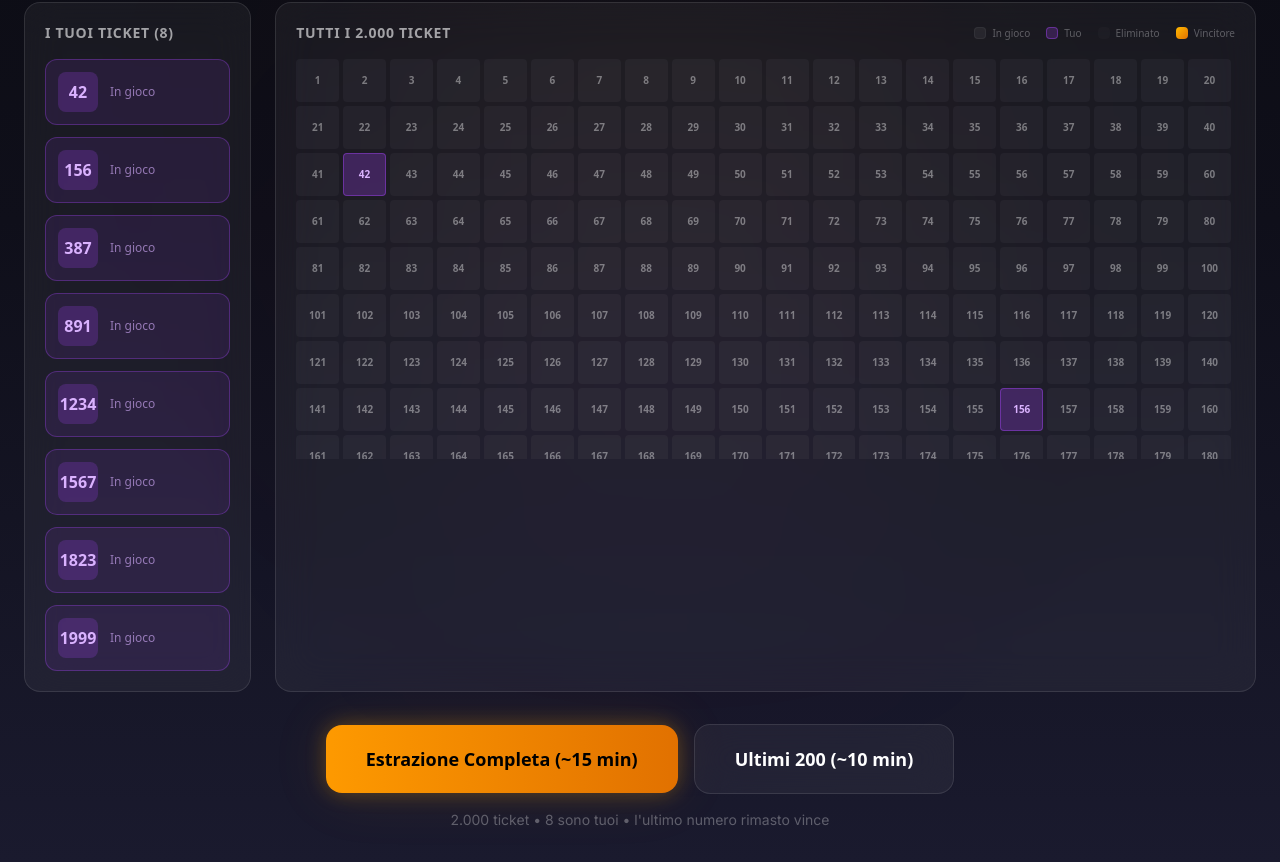
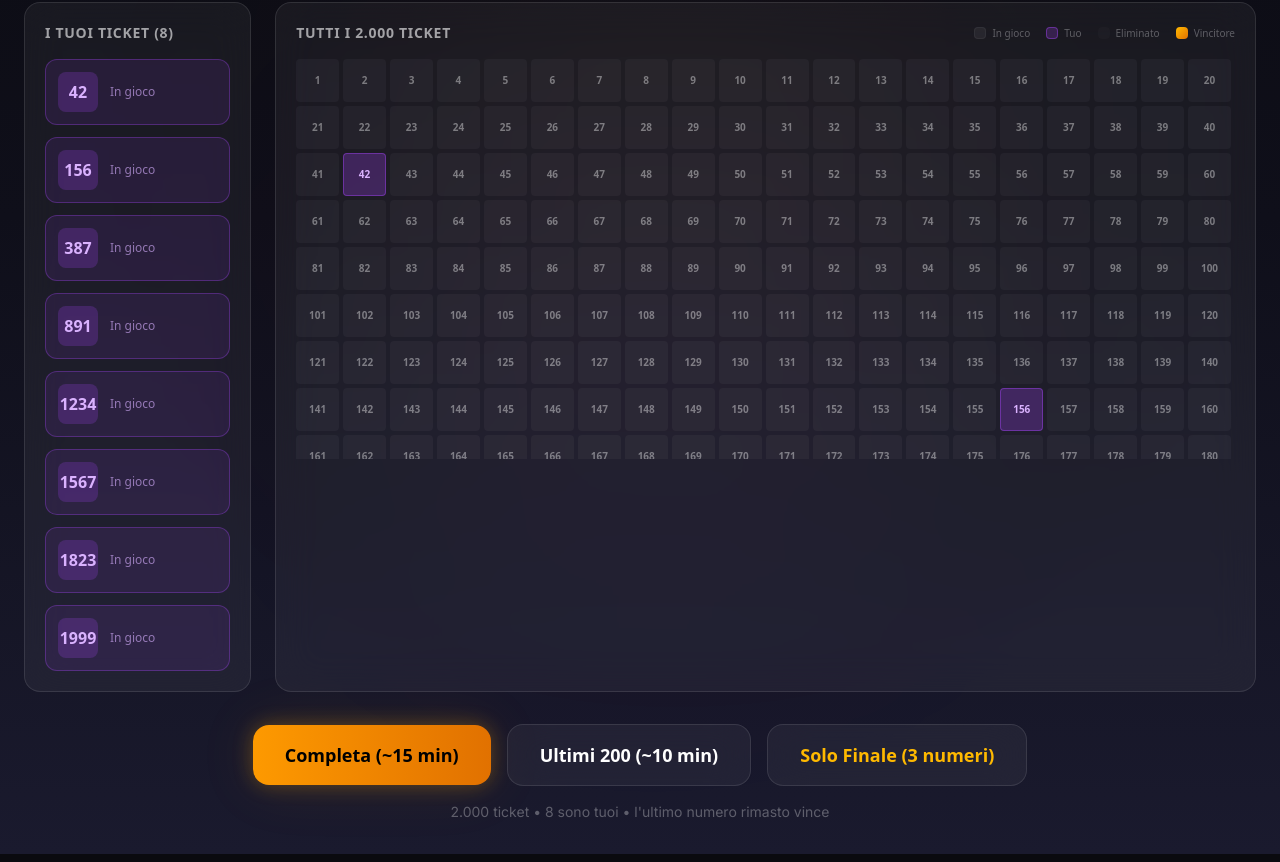
Before and after one commit to Ninaglkia/concorsi-premium, a Next.js app: page /estrazione/demo in a window 1280 px wide. Shown: the part 420-1282 px from the top of the page. Built offline with nearby package versions, Linux system fonts and the light colour scheme.

Commit message:
fix: showdown numbers all identical until reveal
- All 3 numbers look the same during shake/reveal-text phases
- No purple highlight or golden glow until winner is revealed
- Added 'Solo Finale (3 numeri)' button to test showdown directly

```diff
--- a/src/app/estrazione/demo/page.tsx
+++ b/src/app/estrazione/demo/page.tsx
@@ -184,29 +184,15 @@ function Showdown({
                     className={`w-24 h-24 sm:w-32 sm:h-32 md:w-40 md:h-40 rounded-2xl flex items-center justify-center font-bold text-3xl sm:text-4xl md:text-5xl transition-all duration-500 ${
                       isWin && showdownStep === "winner"
                         ? "bg-gradient-to-br from-amber-400 to-amber-600 text-black heartbeat-glow"
-                        : isWin
-                        ? "heartbeat-glow"
-                        : ""
-                    } ${
-                      isUser
-                        ? "bg-purple-500/20 text-purple-300 border-2 border-purple-500/50"
                         : "bg-white/[0.08] text-white border-2 border-white/20"
                     } ${
                       showdownStep === "shake" || showdownStep === "reveal-text"
                         ? "heartbeat"
                         : ""
                     }`}
-                    style={
-                      isWin && showdownStep === "winner"
-                        ? { animation: "none", transform: "scale(1)" }
-                        : {}
-                    }
                   >
                     {num}
                   </div>
-                  {isUser && (
-                    <span className="mt-2 text-xs text-purple-400 font-bold">TUO</span>
-                  )}
                 </motion.div>
               )}
             </AnimatePresence>
@@ -429,36 +415,40 @@ export default function ExtractionDemo() {
     return () => clearTimeout(timer);
   }, [phase, countdown]);
 
-  const startExtraction = (skipTo200 = false) => {
+  const startExtraction = (mode: "full" | "skip200" | "showdown" = "full") => {
     const allNumbers = Array.from({ length: TOTAL_TICKETS }, (_, i) => i + 1);
     const shuffled = shuffleArray(allNumbers);
     extractionOrder.current = shuffled;
 
-    if (skipTo200) {
-      // Pre-draw 1800 numbers, keep last 200 (make sure user ticket #42 survives)
+    // Common reset
+    setBatchNumbers([]);
+    setCurrentNumber(null);
+    setWinnerNumber(null);
+    setSpinning(false);
+    setUserEliminated(null);
+    setFinalThree([]);
+    setShowdownStep("shake");
+
+    if (mode === "showdown") {
+      // Jump straight to last 3 numbers
+      const startIdx = TOTAL_TICKETS - FINALE_THRESHOLD;
+      indexRef.current = startIdx;
+      setDrawnNumbers(shuffled.slice(0, startIdx));
+      // Trigger showdown directly
+      const remainingNums = shuffled.slice(startIdx);
+      const winner = remainingNums[remainingNums.length - 1];
+      setFinalThree(remainingNums);
+      setWinnerNumber(winner);
+      setPhase("showdown");
+    } else if (mode === "skip200") {
       const startIdx = TOTAL_TICKETS - BATCH_THRESHOLD;
       indexRef.current = startIdx;
-      const preDrawn = shuffled.slice(0, startIdx);
-      setDrawnNumbers(preDrawn);
-      setBatchNumbers([]);
-      setCurrentNumber(null);
-      setWinnerNumber(null);
-      setSpinning(false);
-      setUserEliminated(null);
-      setFinalThree([]);
-      setShowdownStep("shake");
+      setDrawnNumbers(shuffled.slice(0, startIdx));
       setCountdown(3);
       setPhase("countdown");
     } else {
       indexRef.current = 0;
       setDrawnNumbers([]);
-      setBatchNumbers([]);
-      setCurrentNumber(null);
-      setWinnerNumber(null);
-      setSpinning(false);
-      setUserEliminated(null);
-      setFinalThree([]);
-      setShowdownStep("shake");
       setCountdown(5);
       setPhase("countdown");
     }
@@ -641,7 +631,7 @@ export default function ExtractionDemo() {
                 onClick={reset}
                 className="mt-4 px-6 py-3 rounded-xl bg-gradient-to-r from-amber-500 to-amber-600 text-black font-bold hover:from-amber-400 hover:to-amber-500 transition-all glow-gold"
               >
-                Riprova Estrazione
+                Riprova
               </button>
             </motion.div>
           )}
@@ -872,16 +862,22 @@ export default function ExtractionDemo() {
           >
             <div className="flex flex-col sm:flex-row items-center justify-center gap-4">
               <button
-                onClick={() => startExtraction(false)}
-                className="px-10 py-5 rounded-2xl bg-gradient-to-r from-amber-500 to-amber-600 text-black font-bold text-lg hover:from-amber-400 hover:to-amber-500 transition-all duration-200 glow-gold"
+                onClick={() => startExtraction("full")}
+                className="px-8 py-4 rounded-2xl bg-gradient-to-r from-amber-500 to-amber-600 text-black font-bold text-lg hover:from-amber-400 hover:to-amber-500 transition-all duration-200 glow-gold"
               >
-                Estrazione Completa (~15 min)
+                Completa (~15 min)
               </button>
               <button
-                onClick={() => startExtraction(true)}
-                className="px-10 py-5 rounded-2xl glass text-white font-bold text-lg hover:bg-white/10 transition-all duration-200 border border-amber-500/30"
+                onClick={() => startExtraction("skip200")}
+                className="px-8 py-4 rounded-2xl glass text-white font-bold text-lg hover:bg-white/10 transition-all duration-200 border border-amber-500/30"
               >
                 Ultimi 200 (~10 min)
+              </button>
+              <button
+                onClick={() => startExtraction("showdown")}
+                className="px-8 py-4 rounded-2xl glass text-amber-400 font-bold text-lg hover:bg-amber-500/10 transition-all duration-200 border border-amber-500/50"
+              >
+                Solo Finale (3 numeri)
               </button>
             </div>
             <p className="text-white/30 text-sm font-[family-name:var(--font-inter)]">
```
